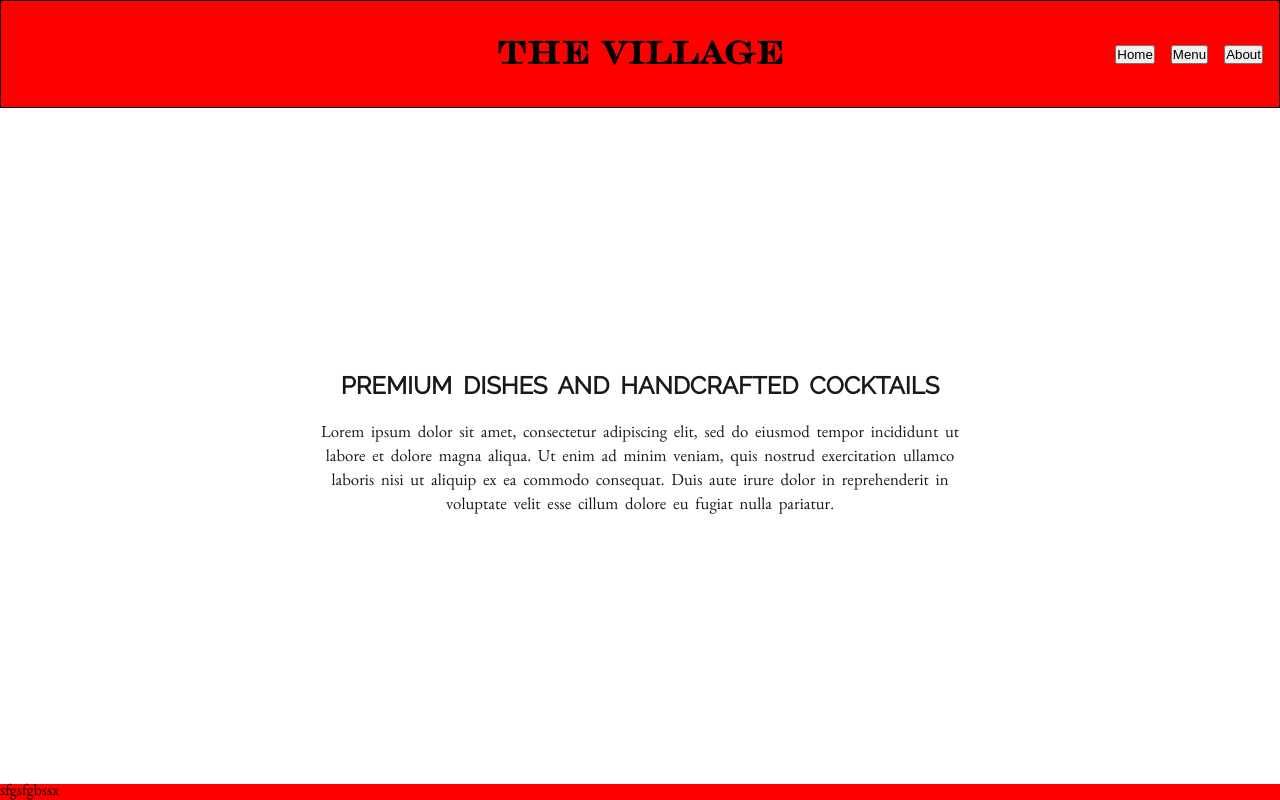
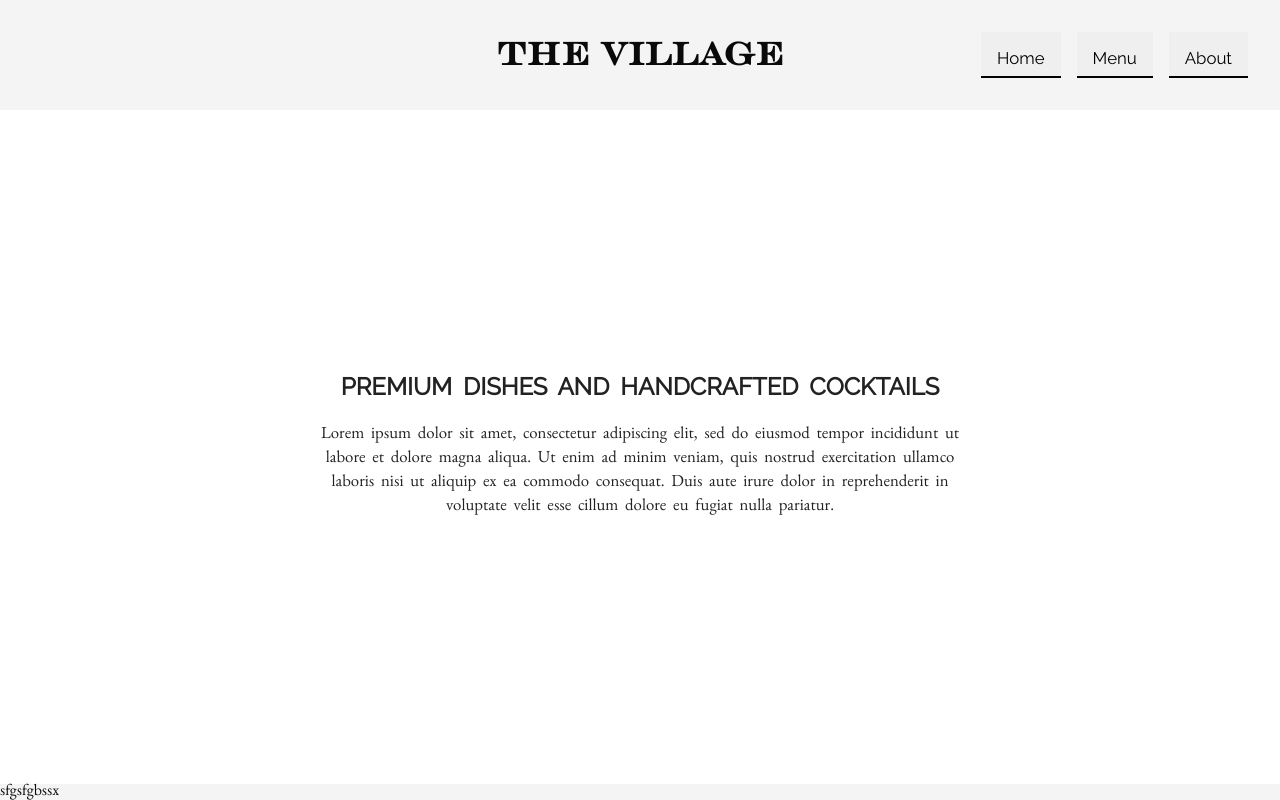
Before and after one commit to jordanmichb/Restaurant-Page, a website built with webpack: page src/template.html in a window 1280 px wide. Built offline with nearby package versions, Linux system fonts and the light colour scheme; files whose address does not match are found by name.

Commit message:
Change header/footer background color, style nav
Update the backgrounds from red to white with a
lower opacity and add styling to the navigation
buttons.

```diff
--- a/src/style.css
+++ b/src/style.css
@@ -38,6 +38,7 @@ body {
     display: flex;
     flex-direction: column;
     font-family: 'eb garamond12';
+    color: rgb(10, 10, 10);
 }
 
 
@@ -60,13 +61,11 @@ body {
 
 
 header {
-    padding: 2rem 1rem;
+    padding: 2rem;
     display: grid;
     grid-template-columns: 1fr 1fr 1fr;
     align-items: center;
-
-    border: 1px solid;
-    background: red;
+    background-color: rgba(244, 244, 244, 0.964);
 }
 
 header h1 {
@@ -87,7 +86,12 @@ nav ul {
 }
 
 nav button {
-
+    font-family: 'raleway';
+    padding: 1rem 1rem .5rem 1rem;
+    cursor: pointer;
+    border: none;
+    border-bottom: 2px solid black;
+    font-size: 1.05rem;
 }
 
 #content {
@@ -108,5 +112,5 @@ nav button {
 }
 
 footer {
-    background-color: red;
+    background-color: rgba(244, 244, 244, 0.964);
 }
```
